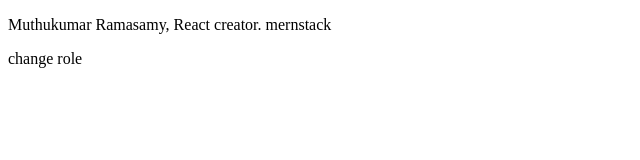
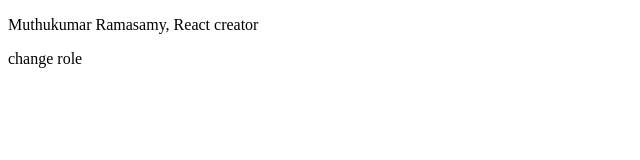
Before and after one commit to rammuthukumar1512/cheprac, a plain HTML site: page index.html in a window 1280 px wide. Shown: the full height of the page, 0-640 px from the left. Drawn offline with Linux system fonts and the light colour scheme.

Commit message:
Revert "add word"
This reverts commit 3df59859b4cfc4e9d4526e0859994b7373d02a6e.

```diff
--- a/index.html
+++ b/index.html
@@ -6,7 +6,7 @@
     <title>Document</title>
 </head>
 <body>
-    <p>Muthukumar Ramasamy, React creator. mernstack</p>
+    <p>Muthukumar Ramasamy, React creator</p>
     <p>change role</p>
 </body>
 </html>
```
